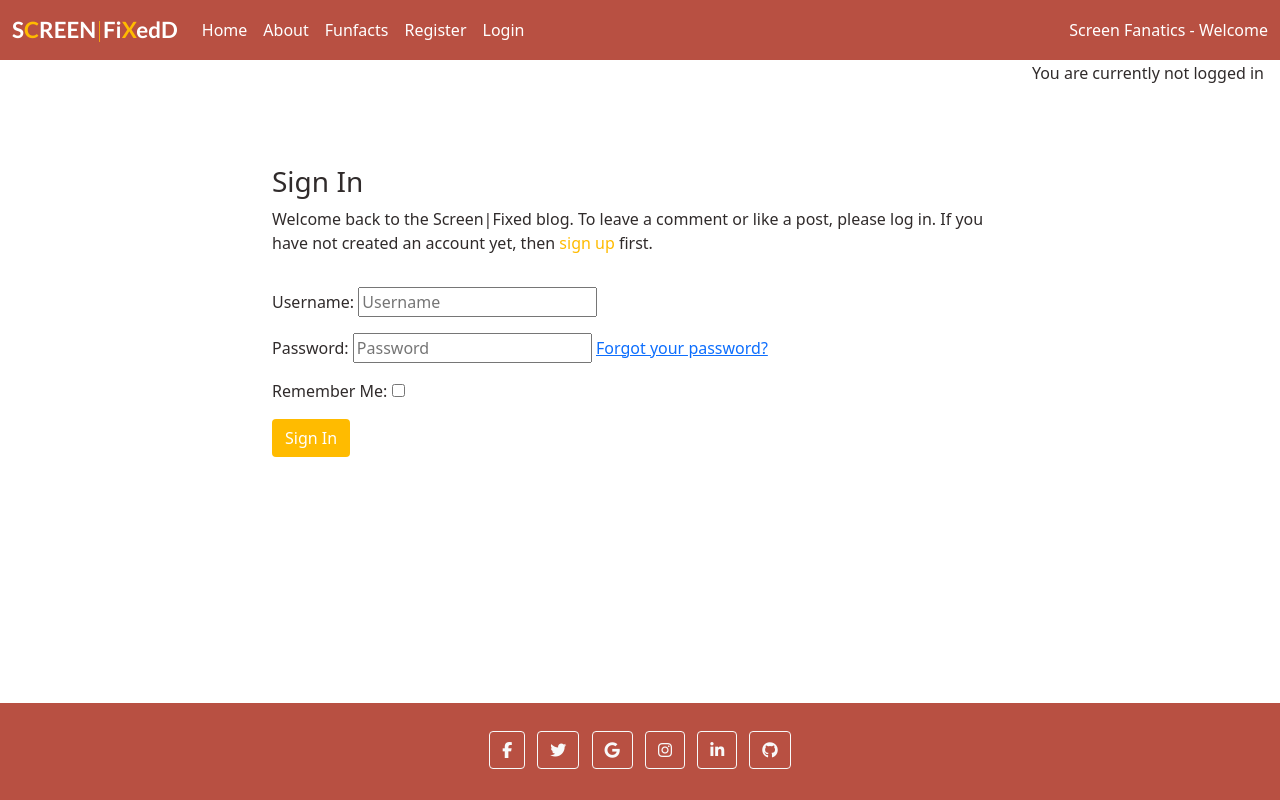
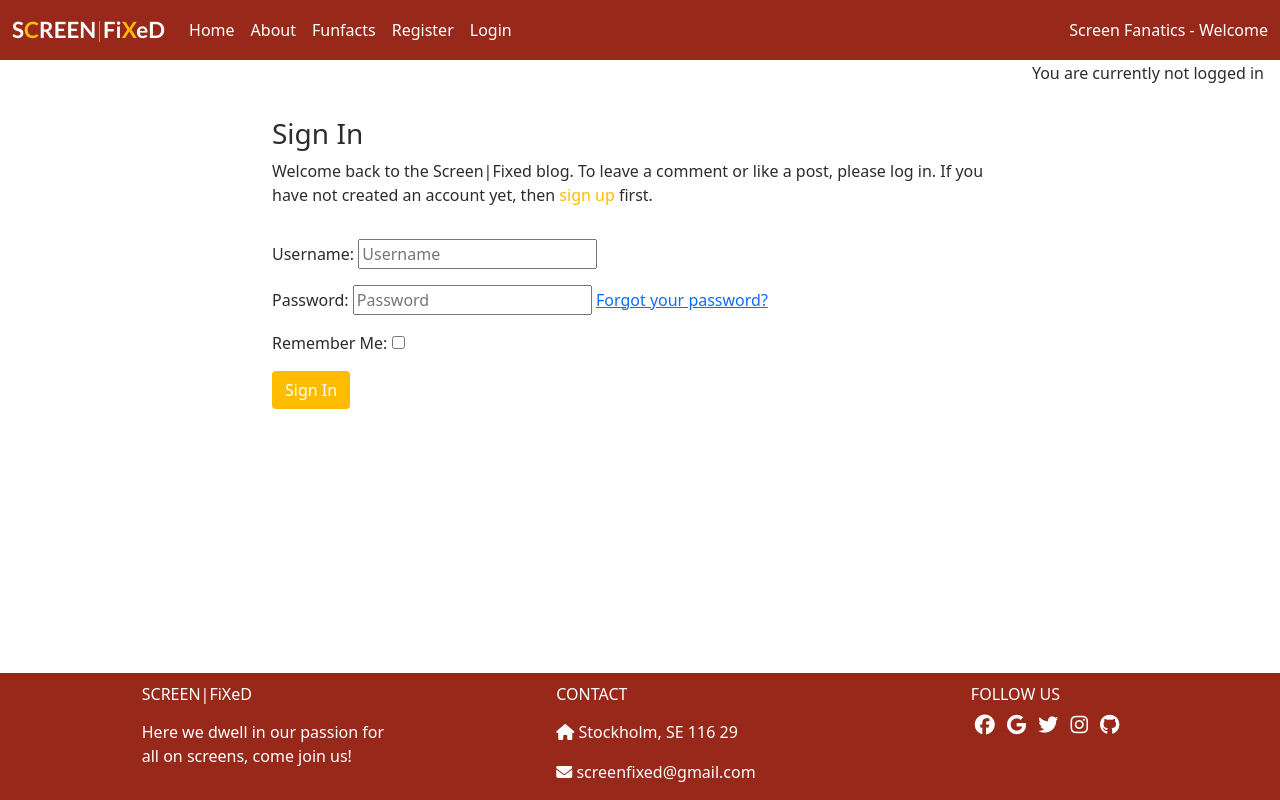
Before and after one commit to MsCrieky/Blog_PP4, a Django app: page /accounts/login/ in a window 1280 px wide. Run offline with Django 4.2, Linux system fonts and the light colour scheme; some libraries are stand-ins or nearby versions.

Commit message:
Add new footer and fix its styling

```diff
--- a/static/css/style.css
+++ b/static/css/style.css
@@ -11,7 +11,7 @@ body {
 }
 
 .style-navbar {
-    background-color: #B85042;
+    background-color: #97281a;
 }
 
 .nav-link {
@@ -153,26 +153,39 @@ body {
 }
 
 .next-button-style {
-    margin-bottom: 120px;
+    margin-bottom: 320px;
 }
 
+.footer-style {
+    background-color: #97281a;
+    position: fixed;
+    bottom: 0;
+    width: 100%;
+}
+
+
 .register-style {
-    margin-bottom: 150px;
+    margin-bottom: 180px;
 }
+
+.login-style {
+    margin-bottom: 20rem;
+}
+
 .btn-signup,
 .btn-edit {
-    background-color: #FFBB00;
+    background-color: #ffbb00;
     color: #fff;
 }
 
 .btn-signup:hover,
 .btn-signup:active {
     background-color: #fff;
-    color: #FFBB00;
+    color: #ffbb00;
 }
 
 .link {
-    color: #FFBB00;
+    color: #ffbb00;
     text-decoration: none;
 }
 
@@ -219,16 +232,3 @@ body {
 .comment-style {
     margin-bottom: 80px;
 }
-
-.footer-style {
-    background-color: #B85042;
-    position: fixed;
-    left: 0;
-    bottom: 0;
-    width: 100%;
-}
-
-.social-style {
-    padding-bottom: 3px;
-    margin-bottom: 3px;
-}
--- a/templates/account/login.html
+++ b/templates/account/login.html
@@ -10,8 +10,6 @@
 <div class="container">
     <div class="row">
         <div class="col-md-8 mt-3 offset-md-2">
-            <br>
-            <br>
             <h3>{% trans "Sign In" %}</h3>
 
             <p>{% blocktrans %}Welcome back to the Screen|Fixed blog.
@@ -21,7 +19,7 @@
         </div>
     </div>
     <div class="row">
-        <div class="col-md-8 mt-3 offset-md-2">
+        <div class="col-md-8 mt-3 offset-md-2 login-style">
             <form class="login" method="POST" action="{% url 'account_login' %}">
                 {% csrf_token %}
                 {{ form.as_p }}
--- a/templates/account/signup.html
+++ b/templates/account/signup.html
@@ -8,8 +8,6 @@
 <div class="container register-style">
   <div class="row">
     <div class="col-md-8 mt-3 offset-md-2">
-      <br>
-      <br>
       <h3>{% trans "Register to our page" %}</h3>
 
       <p>{% blocktrans %}
--- a/templates/base.html
+++ b/templates/base.html
@@ -34,21 +34,21 @@
     <nav class="navbar navbar-expand-lg fixed-top style-navbar">
       <div class="container-fluid">
         <a class="navbar-brand" href="{% url 'home' %}">
-            <span class="brand">S</span><span class="orange-c">C</span><span class="brand">REEN</span><span class="thin orange-c">|</span><span class="brand">Fi</span><span class="orange-c">X</span><span class="brand">edD</span></a>
+            <span class="brand">S</span><span class="orange-c">C</span><span class="brand">REEN</span><span class="thin orange-c">|</span><span class="brand">Fi</span><span class="orange-c">X</span><span class="brand">eD</span></a>
         <button class="navbar-toggler" type="button" data-bs-toggle="collapse" data-bs-target="#navbarText" aria-controls="navbarText" aria-expanded="false" aria-label="Toggle navigation">
             <span><i class="fa-sharp fa-solid fa-bars" style="color: #ffffff;"></i></span></button>
         <div class="collapse navbar-collapse" id="navbarText">
             <ul class="navbar-nav me-auto mb-2 mb-lg-0">
                 <li class="nav-item">
-                    <a class="nav-link {% if request.path == home_url %}active{% endif %}" aria-current="page"
+                    <a class="nav-link {% if request.path == home_url %}active{% endif %}" aria-current="home-page"
                         href="{% url 'home' %}">Home</a>
                 </li>
                 <li class="nav-item">
-                    <a class="nav-link {% if request.path == about_url %}active{% endif %}" aria-current="page"
+                    <a class="nav-link {% if request.path == about_url %}active{% endif %}" aria-current="about-page"
                         href="{% url 'about' %}">About</a>
                 </li>
                 <li class="nav-item">
-                    <a class="nav-link {% if request.path == funfacts_url %}active{%endif%}" aria-current="page"
+                    <a class="nav-link {% if request.path == funfacts_url %}active{%endif%}" aria-current="funfacts-page"
                         href="{% url 'funfacts' %}">Funfacts</a>
                 </li>
                 {% if user.is_authenticated %}
@@ -98,50 +98,64 @@
         {% endblock content %}
     </main>
 
-    <!-- Footer -->
-    <footer class="footer-style text-center text-white">
-        <!-- Grid container -->
-        <div class="container p-4 pb-0">
-          <!-- Section: Social media -->
-          <section class="mb-4 social-style">
+  <!-- Footer -->
+  <footer
+          class="text-center text-lg-start text-white footer-style">
+    <!-- Grid container -->
+    <div class="container p-2 pb-0">
+      <!-- Section: Links -->
+      <section class="">
+        <!--Grid row-->
+        <div class="row">
+          <!-- Grid column -->
+          <div class="col-md-3 col-lg-3 col-xl-3 mx-auto mt-1">
+            <h6 class="mb-3 font-weight-bold">SCREEN|FiXeD</h6>
+            <p>
+              Here we dwell in our passion for all on screens, come join us!
+            </p>
+          </div>
+          <!-- Grid column -->
+
+          <hr class="w-100 clearfix d-md-none" />
+
+          <!-- Grid column -->
+          <div class="col-md-4 col-lg-3 col-xl-3 mx-auto mt-1">
+            <h6 class="text-uppercase mb-3 font-weight-bold">Contact</h6>
+            <p><i class="fas fa-home mr-3"></i> Stockholm, SE 116 29</p>
+            <p><i class="fas fa-envelope mr-3"></i> screenfixed@gmail.com</p>
+          </div>
+          <!-- Grid column -->
+
+          <!-- Grid column -->
+          <div class="col-md-3 col-lg-2 col-xl-2 mx-auto mt-1">
+            <h6 class="text-uppercase mb-1 font-weight-bold">Follow us</h6>
+						<div class="mt-2 mb-2">
             <!-- Facebook -->
-            <a class="btn btn-outline-light btn-floating m-1" href="https://www.facebook.com" role="button" target="_blank" rel="noopener noreferrer"
-            aria-label="link to facebook account"
-              ><i class="fab fa-facebook-f"></i
-            ></a>
+            <a type="button" href="http://www.facebook.com" target="_blank" aria-label="link to facebook"><i class="fa-brands fa-facebook fa-lg m-1" style="color: #ffffff;"></i></a>
+            <!-- google -->
+            <a type="button" href="http://www.google.com" target="_blank" aria-label="link to google"><i class="fa-brands fa-google fa-lg m-1" style="color: #ffffff;"></i></a>
+            <!-- Twitter -->
+            <a type="button" href="http://www.twitter.com" target="_blank" aria-label="link to twitter"><i class="fa-brands fa-twitter fa-lg m-1" style="color: #ffffff;"></i></a>
+            <!-- instagram + -->
+            <a type="button" href="http://www.instagram.com" target="_blank" aria-label="link to instagram"><i class="fa-brands fa-instagram fa-lg m-1" style="color: #ffffff;"></i></a>
+            <!-- github -->
+            <a type="button" href="http://www.github.com" target="_blank" aria-label="link to github"><i class="fa-brands fa-github fa-lg m-1" style="color: #ffffff;"></i></a>
+          </div>
+          </div>
+        </div>
+        <!--Grid row-->
+      </section>
+      <!-- Section: Links -->
+    </div>
+    <!-- Grid container -->
 
-            <!-- Twitter -->
-            <a class="btn btn-outline-light btn-floating m-1" href="https://www.twitter.com/" role="button" target="_blank" rel="noopener noreferrer"
-            aria-label="link to twitter account"
-              ><i class="fab fa-twitter"></i
-            ></a>
+  </footer>
+  <!-- Footer -->
+</div>
+<!-- End of .container -->
 
-            <!-- Google -->
-            <a class="btn btn-outline-light btn-floating m-1" href="https://www.google.com/" role="button" target="_blank" rel="noopener noreferrer"
-            aria-label="link to google startpage"
-              ><i class="fab fa-google"></i
-            ></a>
-
-            <!-- Instagram -->
-            <a class="btn btn-outline-light btn-floating m-1" href="https://www.instagram.com/" role="button" target="_blank" rel="noopener noreferrer"
-            aria-label="link to instagram account"
-              ><i class="fab fa-instagram"></i
-            ></a>
-
-            <!-- Linkedin -->
-            <a class="btn btn-outline-light btn-floating m-1" href="https://www.linkedin.com/in/malin-sj%C3%B6gren-34206827b/" role="button" target="_blank" rel="noopener noreferrer"
-            aria-label="link to Linkedin account"
-              ><i class="fab fa-linkedin-in"></i
-            ></a>
-
-            <!-- Github -->
-            <a class="btn btn-outline-light btn-floating m-1" href="https://github.com/MsCrieky" role="button" target="_blank" rel="noopener noreferrer"
-            aria-label="link to github account"
-              ><i class="fab fa-github"></i
-            ></a>
-          </section>
-        </div>
-      </footer>
+</div>
+<!-- End of .container -->
 
     <script src="https://cdn.jsdelivr.net/npm/bootstrap@5.0.1/dist/js/bootstrap.bundle.min.js"
             integrity="" crossorigin="anonymous"></script>
```
Also changed, not shown: other parts of static/css/style.css (+12 -12 lines), Testing.md (added, +9 -0 lines).
